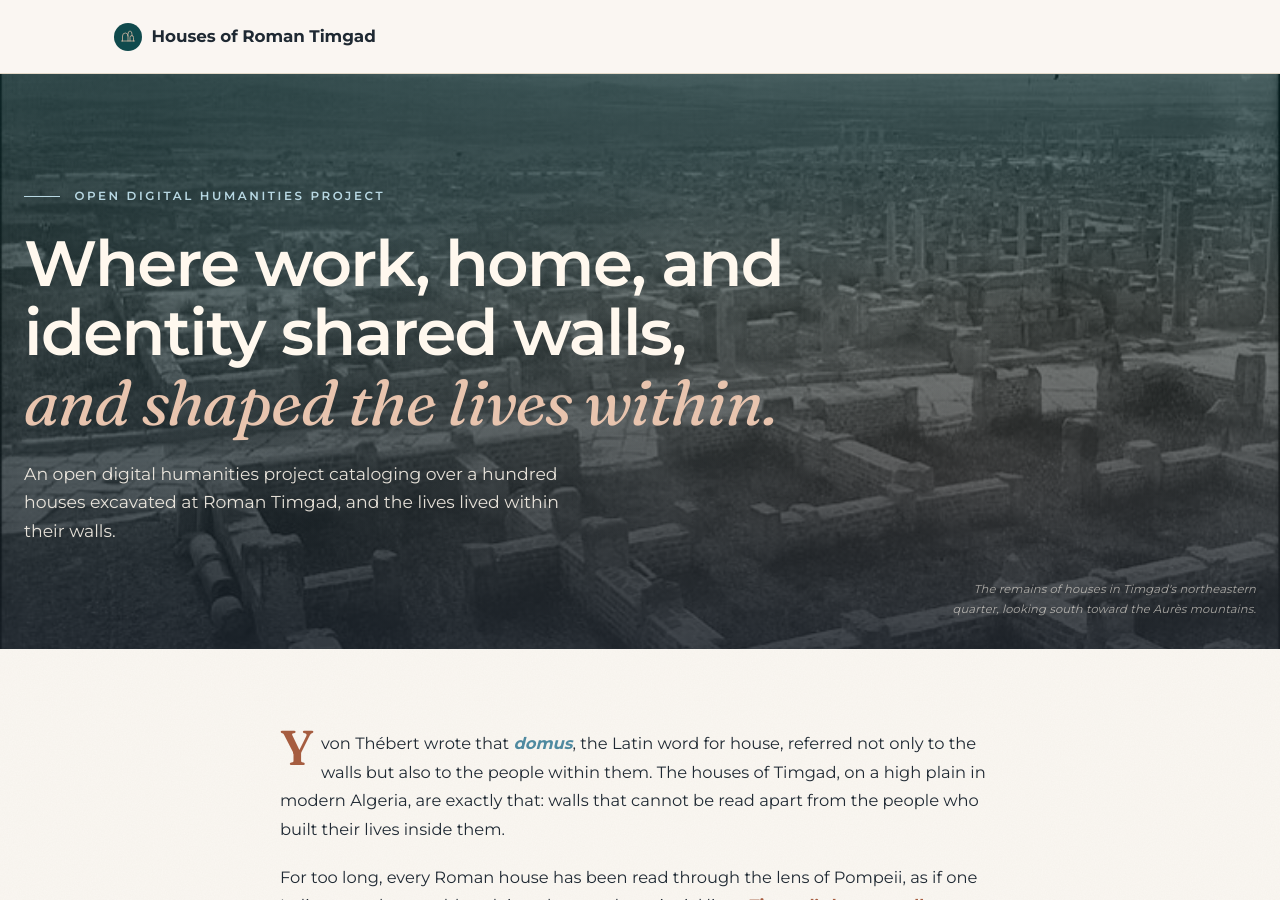
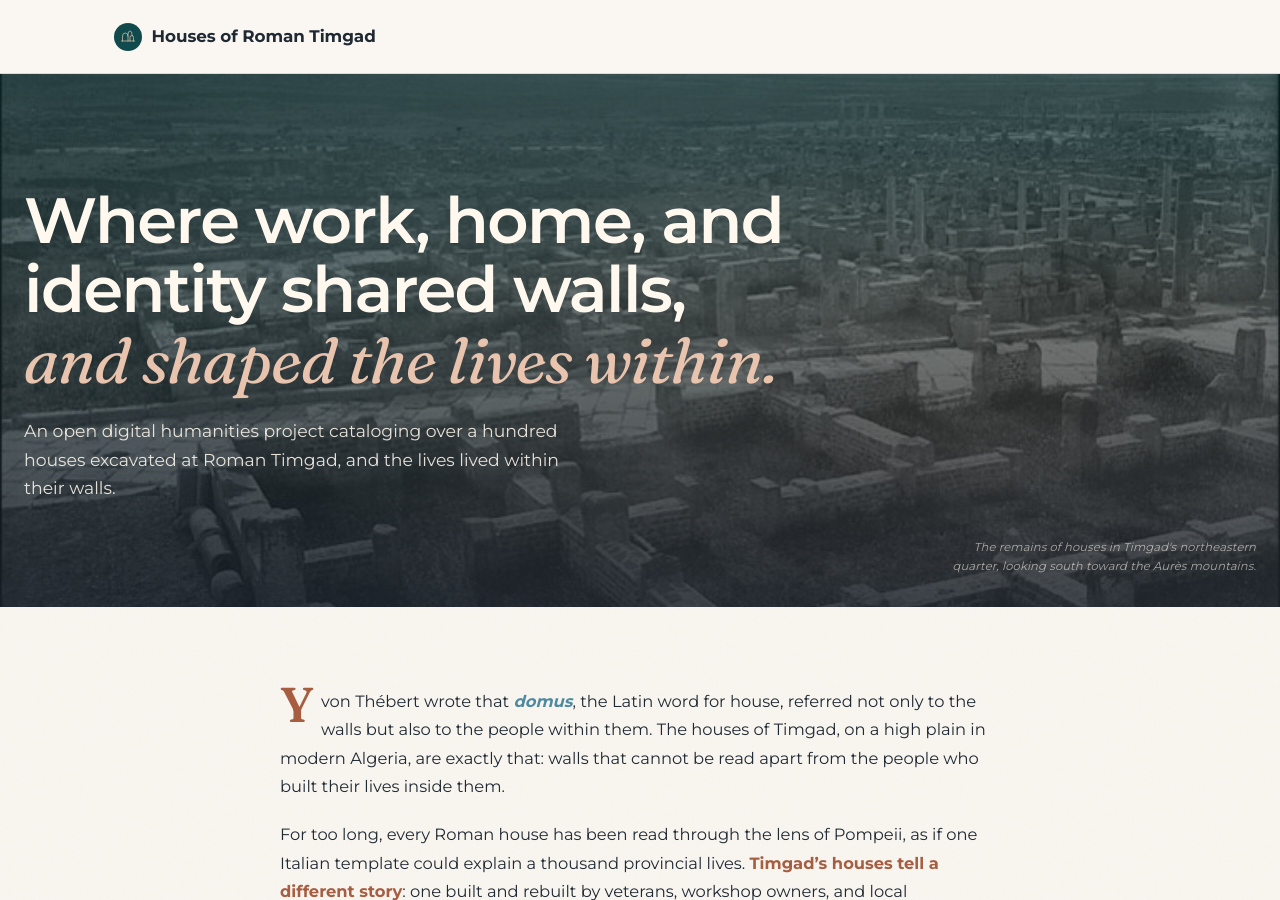
Before and after one commit to kimedher/timgadhouses, a Jekyll site: the page built from index.md, in a window 1280 px wide and 900 px high. Built offline with Jekyll 4.4.1, drawn with Linux system fonts in a browser that asks for light colours.

Commit message:
Remove redundant 'Open digital humanities project' eyebrow on hero

```diff
--- a/_layouts/home.html
+++ b/_layouts/home.html
@@ -9,7 +9,6 @@ layout: default
   <div class="hero-bleed-overlay"></div>
   <div class="container-bleed">
     <div class="hero-bleed-content fade-in">
-      <p class="hero-eyebrow">Open digital humanities project</p>
       <h1>Where work, home, and identity shared walls, <br><span class="accent">and shaped the lives within.</span></h1>
       <p class="hero-lede">{{ site.description }}</p>
       {% comment %} Hero CTAs temporarily hidden during review.
```
